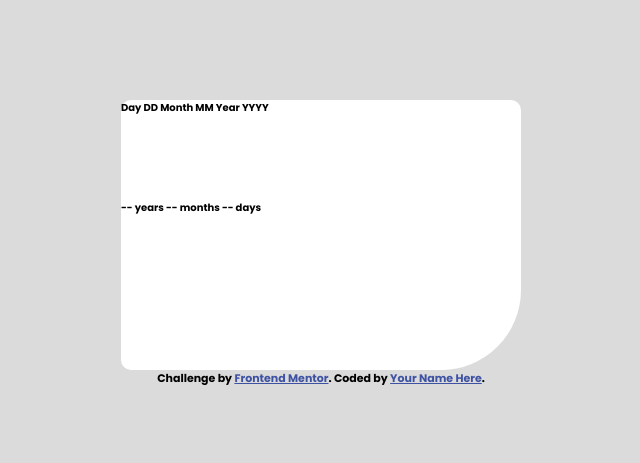
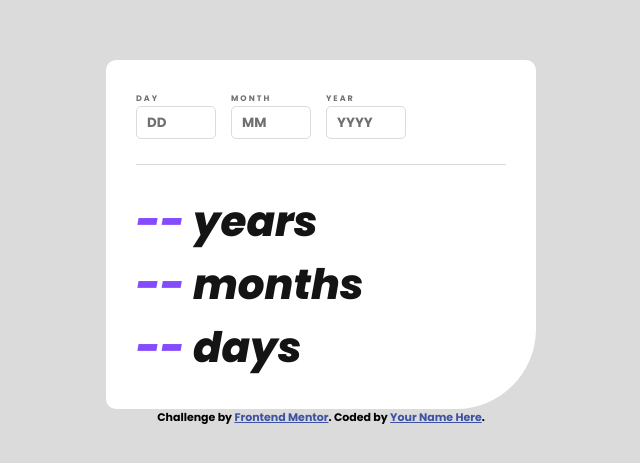
Before and after one commit to GabriellaAM/AgeCalculatorApp, a plain HTML site: page index.html in a window 1280 px wide. Shown: the part 157-620 px from the top of the page, without its empty margins (319-959 px from the left). Drawn offline with Linux system fonts and the light colour scheme.

Commit message:
Initial card design done

```diff
--- a/index.html
+++ b/index.html
@@ -30,20 +30,28 @@
   <div class="container" role="main">
 
     <div class="input-area">
-      Day
-      DD
 
-      Month
-      MM
+      <div class="inputdia">
+        <label for="dia" class="legenda">DAY</label> <br />
+        <input type="number" id="dia" name="dia" class="dia" placeholder="DD">
+      </div>
 
-      Year
-      YYYY
+      <div class="inputmes">
+        <label for="mes" class="legenda">MONTH</label> <br />
+        <input type="number" id="mes" name="mes" class="mes" placeholder="MM">
+      </div>
+
+      <div class="inputano">
+        <label for="ano" class="legenda">YEAR</label> <br />
+        <input type="number" id="ano" name="ano" class="ano" placeholder="YYYY">
+      </div>
+
     </div>
 
     <div class="response-area">
-      -- years
-      -- months
-      -- days
+      <p><span>--</span> years</p>
+      <p><span>--</span> months</p>
+      <p><span>--</span> days</p>
     </div>
 
   </div>
--- a/scss/_card.scss
+++ /dev/null
@@ -1,19 +0,0 @@
-@use 'variables' as *;
-
-.container {
-    display: flex;
-    flex-flow: column;
-    width: min(400px, 50%);
-    min-height: auto;
-    align-self: center;
-    background-color: $white;
-    border-radius: 10px 10px 80px 10px;
-}
-
-.input-area {
-    height: 100px;
-}
-
-.response-area {
-    height: 170px;
-}
--- a/scss/_index.scss
+++ /dev/null
@@ -1,3 +0,0 @@
-@forward 'mixins';
-@forward 'variables';
-@forward 'card';
--- /dev/null
+++ b/scss/components/_card.scss
@@ -0,0 +1,68 @@
+@use '../utils/variables' as *;
+@use '../utils/mixins' as *;
+
+.container {
+    display: flex;
+    flex-flow: column;
+    width: min(430px, 70%);
+    min-height: auto;
+    align-self: center;
+    background-color: $white;
+    border-radius: 10px 10px 80px 10px;
+    padding: 20px;
+}
+
+.input-area {
+    min-height: auto;
+    display: flex;
+    flex-flow: row;
+    gap: 15px;
+    margin: 10px;
+    margin-bottom: 15px;
+}
+
+input {
+    width: 80px;
+    min-height: 33px;
+    outline: none;
+    border: 1px solid  $lightgrey;
+    border-radius: 5px;
+    padding: 5px;
+    padding-left: 10px;
+    color: $offblack;
+}
+
+input[type="number"]::-webkit-inner-spin-button,
+input[type="number"]::-webkit-outer-spin-button {
+    -webkit-appearance: none;
+    appearance: none;
+}
+
+label {
+    color: $smokeygrey;
+    font-size: 0.8rem;
+    letter-spacing: 2px;
+}
+
+::placeholder {
+    color: $smokeygrey;
+}
+
+.response-area {
+    display: flex;
+    flex-flow: column;
+    min-height: auto;
+    font-size: 4.2rem;
+    font-weight: 800;
+    font-style: italic;
+    margin: 20px;
+    padding-top: 25px;
+    border-top: 1px solid $lightgrey;
+    color: $offblack;
+    margin: 10px;
+    gap: 0px;
+}
+
+span {
+    color: $purple;
+}
--- /dev/null
+++ b/scss/components/_index.scss
@@ -0,0 +1,3 @@
+@forward '../utils/mixins';
+@forward '../utils/variables';
+@forward 'card';
--- a/scss/main.scss
+++ b/scss/main.scss
@@ -1,4 +1,4 @@
-@use 'index' as *;
+@use 'components/index' as *;
 
 * {
     padding: 0;
--- /dev/null
+++ b/scss/utils/_mixins.scss
@@ -0,0 +1,5 @@
+@mixin flex($justifyValue, $alignValue) {
+    display: flex;
+    justify-content: $justifyValue;
+    align-items: $alignValue;
+}
```
Also changed, not shown: css/main.css, scss/_mixins.scss (deleted), scss/utils/_variables.scss (renamed from scss/_variables.scss), 1 other file.
